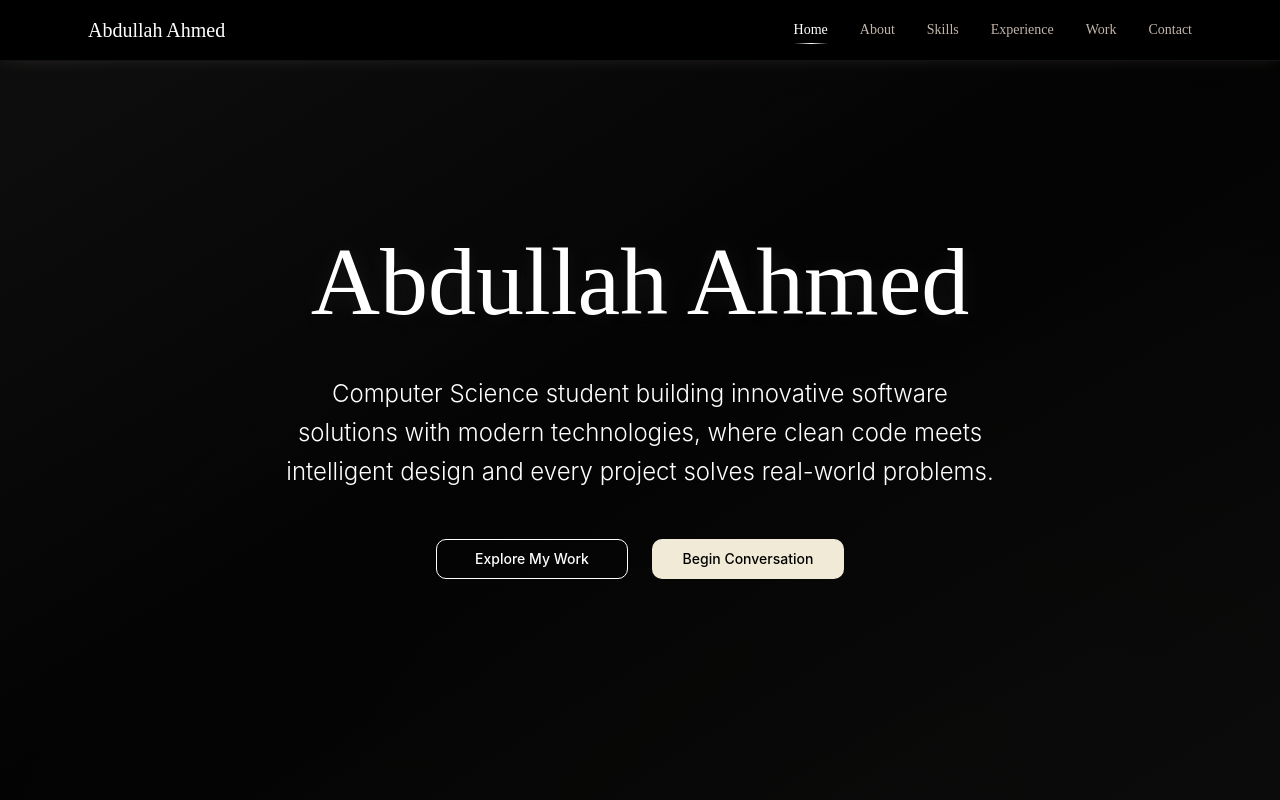
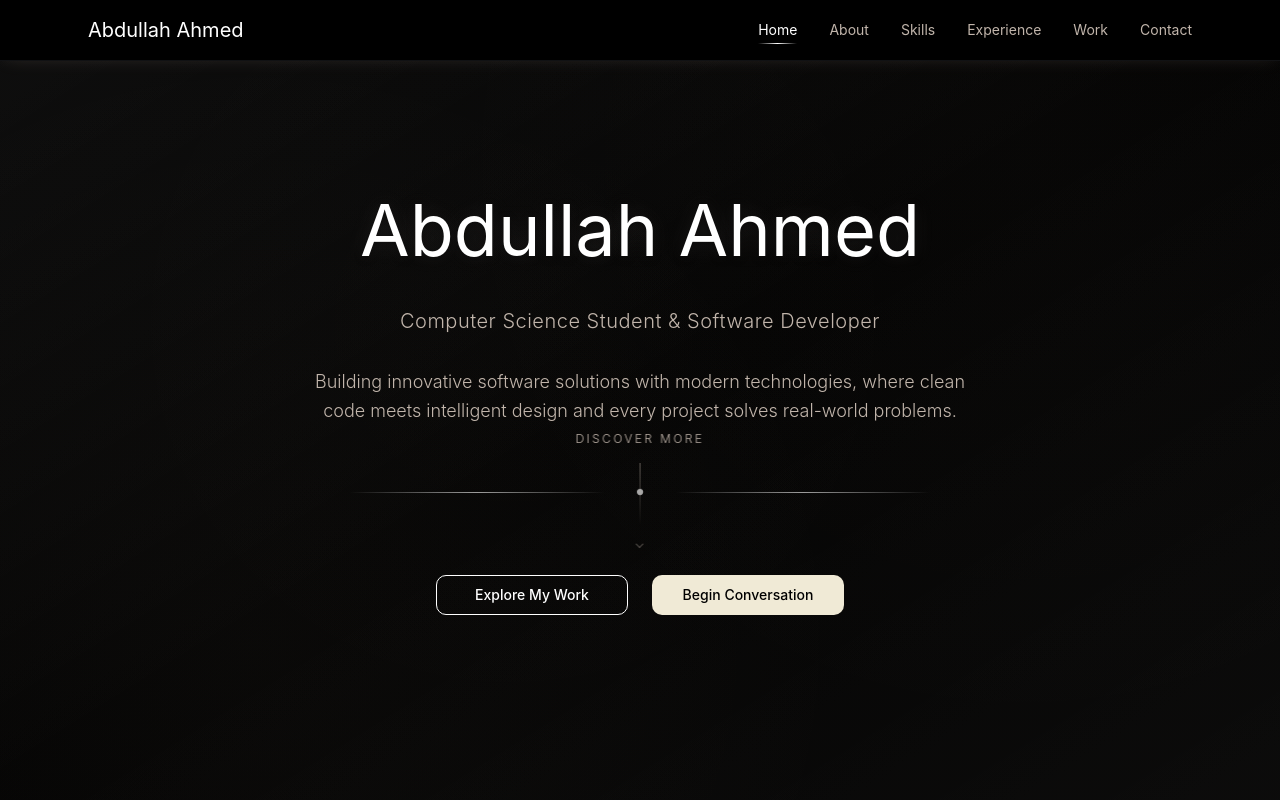
Before and after one commit to abdull-ah-med/sift, a Next.js app: page / in a window 1280 px wide. Shown: the top 800 px of the page. Built offline with nearby package versions, Linux system fonts and the light colour scheme.

Commit message:
Enhance homepage styles and animations; update font settings, add elegant animations, and refine content layout for improved user experience.

```diff
--- a/src/app/globals.css
+++ b/src/app/globals.css
@@ -1,14 +1,13 @@
 @import "tailwindcss";
 @import "tw-animate-css";
-@import url('https://fonts.googleapis.com/css2?family=Cormorant+Garamond:wght@300;400;500;600;700&display=swap');
 
 @custom-variant dark (&:is(.dark *));
 
 @theme inline {
   --color-background: var(--background);
   --color-foreground: white;
-  --font-serif: "Cormorant Garamond", "Times New Roman", "Georgia", serif;
-  --font-sans: -apple-system, BlinkMacSystemFont, "SF Pro Text", "Helvetica Neue", Helvetica, Arial, sans-serif;
+  --font-serif: -apple-system, BlinkMacSystemFont, "SF Pro Display", "SF Pro Text", "Helvetica Neue", Helvetica, Arial, sans-serif;
+  --font-sans: -apple-system, BlinkMacSystemFont, "SF Pro Text", "SF Pro Display", "Helvetica Neue", Helvetica, Arial, sans-serif;
   --color-sidebar-ring: var(--sidebar-ring);
   --color-sidebar-border: var(--sidebar-border);
   --color-sidebar-accent-foreground: var(--sidebar-accent-foreground);
@@ -121,6 +120,8 @@
   }
   body {
     @apply text-foreground font-sans antialiased;
+    -webkit-font-smoothing: antialiased;
+    -moz-osx-font-smoothing: grayscale;
   }
   html {
     scroll-behavior: smooth;
@@ -139,7 +140,9 @@
   .font-display {
     font-family: var(--font-serif);
     font-weight: 400;
-    font-feature-settings: "kern" 1, "liga" 1, "calt" 1, "dlig" 1;
+    font-feature-settings: "kern" 1, "liga" 1, "calt" 1;
+    -webkit-font-smoothing: antialiased;
+    -moz-osx-font-smoothing: grayscale;
   }
 
   .text-balance {
@@ -347,6 +350,49 @@
     50% { transform: translateY(-10px); }
   }
 
+  /* Elegant Hero Animations */
+  @keyframes elegantFadeIn {
+    from {
+      opacity: 0;
+      transform: translateY(20px);
+    }
+    to {
+      opacity: 1;
+      transform: translateY(0);
+    }
+  }
+
+  @keyframes elegantSlideUp {
+    from {
+      opacity: 0;
+      transform: translateY(30px);
+    }
+    to {
+      opacity: 1;
+      transform: translateY(0);
+    }
+  }
+
+  @keyframes subtlePulse {
+    0%, 100% {
+      opacity: 0.7;
+      transform: scale(1);
+    }
+    50% {
+      opacity: 1;
+      transform: scale(1.05);
+    }
+  }
+
+  @keyframes elegantGlow {
+    0%, 100% {
+      box-shadow: 0 0 20px oklch(0.85 0.04 70 / 0.1);
+    }
+    50% {
+      box-shadow: 0 0 30px oklch(0.85 0.04 70 / 0.2);
+    }
+  }
+
   @keyframes scroll-logos {
     0% { transform: translateX(0%); }
     100% { transform: translateX(-33.3333333%); }
@@ -409,4 +455,58 @@
     border-radius: 50%;
     box-shadow: 0 0 10px oklch(0.85 0.04 70 / 0.5);
   }
+
+  /* Elegant Hero Section Classes */
+  .elegant-reveal {
+    animation: elegantFadeIn 1.2s ease-out 0.3s both;
+  }
+
+  .elegant-fade-in {
+    animation: elegantFadeIn 1s ease-out 0.8s both;
+  }
+
+  .elegant-fade-in-delayed {
+    animation: elegantFadeIn 1s ease-out 1.2s both;
+  }
+
+  .elegant-fade-in-final {
+    animation: elegantFadeIn 1s ease-out 1.8s both;
+  }
+
+  .elegant-slide-up {
+    animation: elegantSlideUp 1s ease-out 1.5s both;
+  }
+
+  .subtle-pulse {
+    animation: subtlePulse 4s ease-in-out infinite;
+  }
+
+  .elegant-button {
+    transition: all 0.4s ease;
+    position: relative;
+    overflow: hidden;
+  }
+
+  .elegant-button:hover {
+    transform: translateY(-1px);
+    animation: elegantGlow 2s ease-in-out infinite;
+  }
+
+  .elegant-button::before {
+    content: '';
+    position: absolute;
+    top: 0;
+    left: -100%;
+    width: 100%;
+    height: 100%;
+    background: linear-gradient(90deg,
+      transparent,
+      oklch(0.96 0.015 60 / 0.1),
+      transparent);
+    transition: left 0.6s ease;
+  }
+
+  .elegant-button:hover::before {
+    left: 100%;
+  }
 }
--- a/src/app/page.tsx
+++ b/src/app/page.tsx
@@ -162,28 +162,53 @@ export default function Home() {
 
       {/* Hero Section */}
       <section id="hero" className="min-h-screen flex items-center justify-center px-6 relative overflow-hidden">
+        {/* Subtle Background Elements */}
         <div className="absolute inset-0 bg-gradient-to-br from-primary/5 via-transparent to-primary/3 pointer-events-none" />
-        <div className="max-w-5xl mx-auto text-center relative z-10">
-          <div className="mb-12">
-            <div className="mb-6">
+        <div className="absolute inset-0 parallax-bg pointer-events-none" />
 
-              <h1 className="font-display text-6xl md:text-8xl font-light leading-tight mb-8 text-balance gradient-text text-shadow-elegant">
+        {/* Enhanced Content */}
+        <div className="max-w-6xl mx-auto text-center relative z-10">
+          <div className="mb-20">
+            {/* Elegant Name with Subtle Animation */}
+            <div className="mb-8">
+              <h1 className="font-display text-5xl md:text-7xl font-light leading-tight mb-6 text-balance gradient-text text-shadow-elegant elegant-reveal">
                 Abdullah Ahmed
               </h1>
             </div>
-            {/* Removed ornamental divider */}
-            <p className="text-xl md:text-2xl text-foreground font-light leading-relaxed max-w-3xl mx-auto text-balance mb-8">
-              Computer Science student building innovative software solutions with modern technologies, where clean code meets intelligent design and every project solves real-world problems.
-            </p>
+
+            {/* Sophisticated Subtitle */}
+            <div className="mb-8 elegant-fade-in">
+              <p className="text-lg md:text-xl text-muted-foreground font-light tracking-wide">
+                Computer Science Student & Software Developer
+              </p>
+            </div>
+
+            {/* Enhanced Description */}
+            <div className="elegant-fade-in-delayed">
+              <p className="text-base md:text-lg text-muted-foreground font-light leading-relaxed max-w-5xl mx-auto text-balance mb-8">
+                Building innovative software solutions with modern technologies, where clean code meets intelligent design and every project solves real-world problems.
+              </p>
+            </div>
+
+            {/* Elegant Divider */}
+            <div className="flex items-center justify-center my-16 elegant-fade-in-delayed">
+              <div className="h-px bg-gradient-to-r from-transparent via-primary/60 to-transparent w-64"></div>
+              <div className="mx-8 w-1.5 h-1.5 bg-primary/70 rounded-full subtle-pulse"></div>
+              <div className="h-px bg-gradient-to-r from-transparent via-primary/60 to-transparent w-64"></div>
+            </div>
           </div>
-          <div className="flex flex-col sm:flex-row gap-6 justify-center items-center">
+
+          {/* Refined Buttons */}
+          <div className="flex flex-col sm:flex-row gap-6 justify-center items-center elegant-slide-up">
             <Button
-              onClick={() => scrollToSection("work")}
+              asChild
               variant="primary"
               size="lg"
               className="w-48"
             >
-              Explore My Work
+              <a href="#work" onClick={(e) => { e.preventDefault(); scrollToSection("work"); }}>
+                Explore My Work
+              </a>
             </Button>
             <Button
               asChild
@@ -195,6 +220,18 @@ export default function Home() {
                 Begin Conversation
               </a>
             </Button>
+          </div>
+
+          {/* Elegant Scroll Indicator */}
+          <div className="absolute bottom-16 left-1/2 transform -translate-x-1/2 elegant-fade-in-final">
+            <div className="flex flex-col items-center text-muted-foreground hover:text-primary transition-all duration-500 cursor-pointer group"
+                 onClick={() => scrollToSection("about")}>
+              <span className="text-xs mb-4 tracking-[0.2em] font-light uppercase">Discover More</span>
+              <div className="w-px h-16 bg-gradient-to-b from-muted-foreground/50 to-transparent group-hover:from-primary/70 transition-all duration-500"></div>
+              <svg className="w-3 h-3 mt-3 animate-bounce opacity-60" fill="none" stroke="currentColor" viewBox="0 0 24 24">
+                <path strokeLinecap="round" strokeLinejoin="round" strokeWidth={2} d="M19 14l-7 7m0 0l-7-7" />
+              </svg>
+            </div>
           </div>
         </div>
       </section>
```
